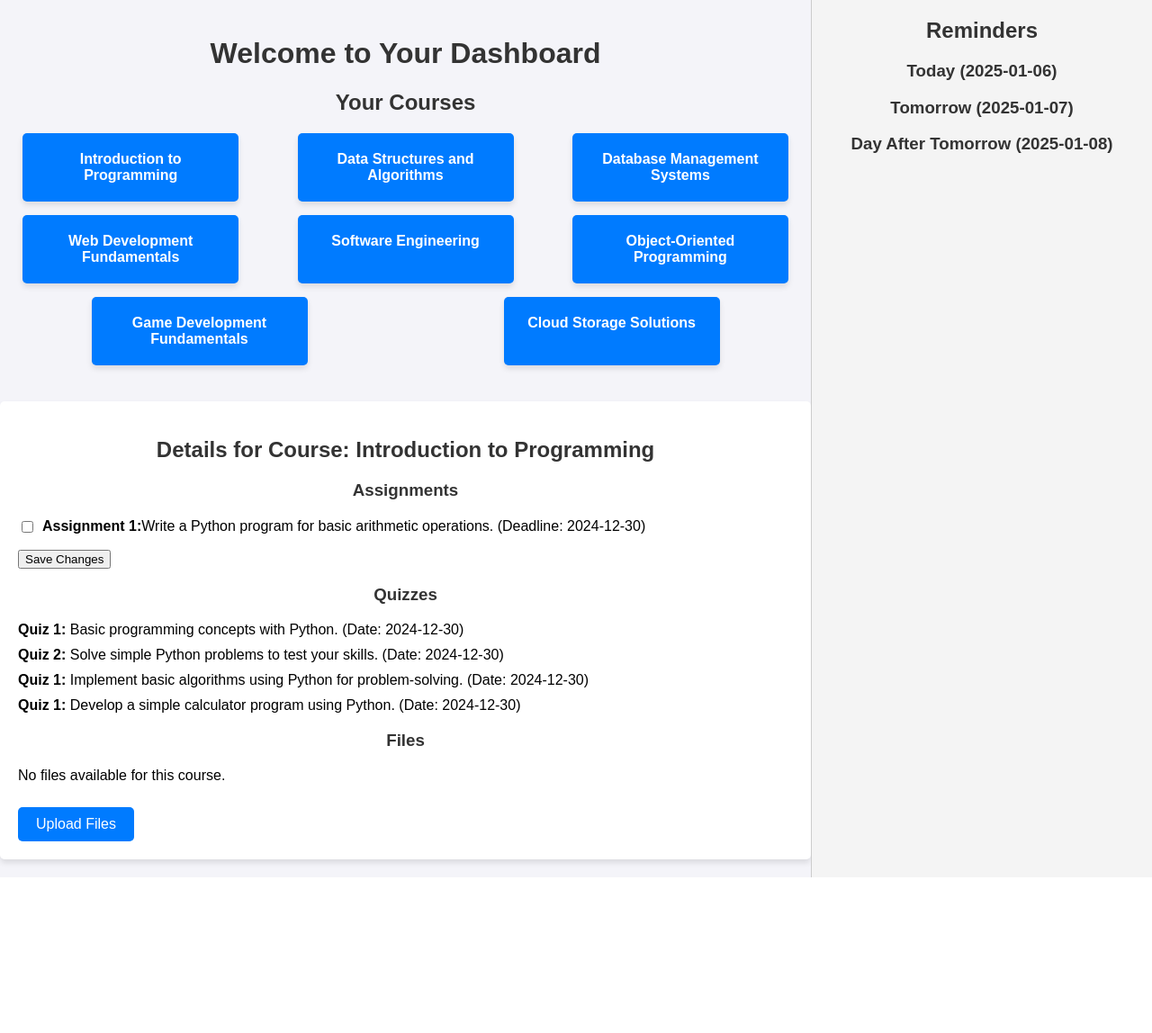
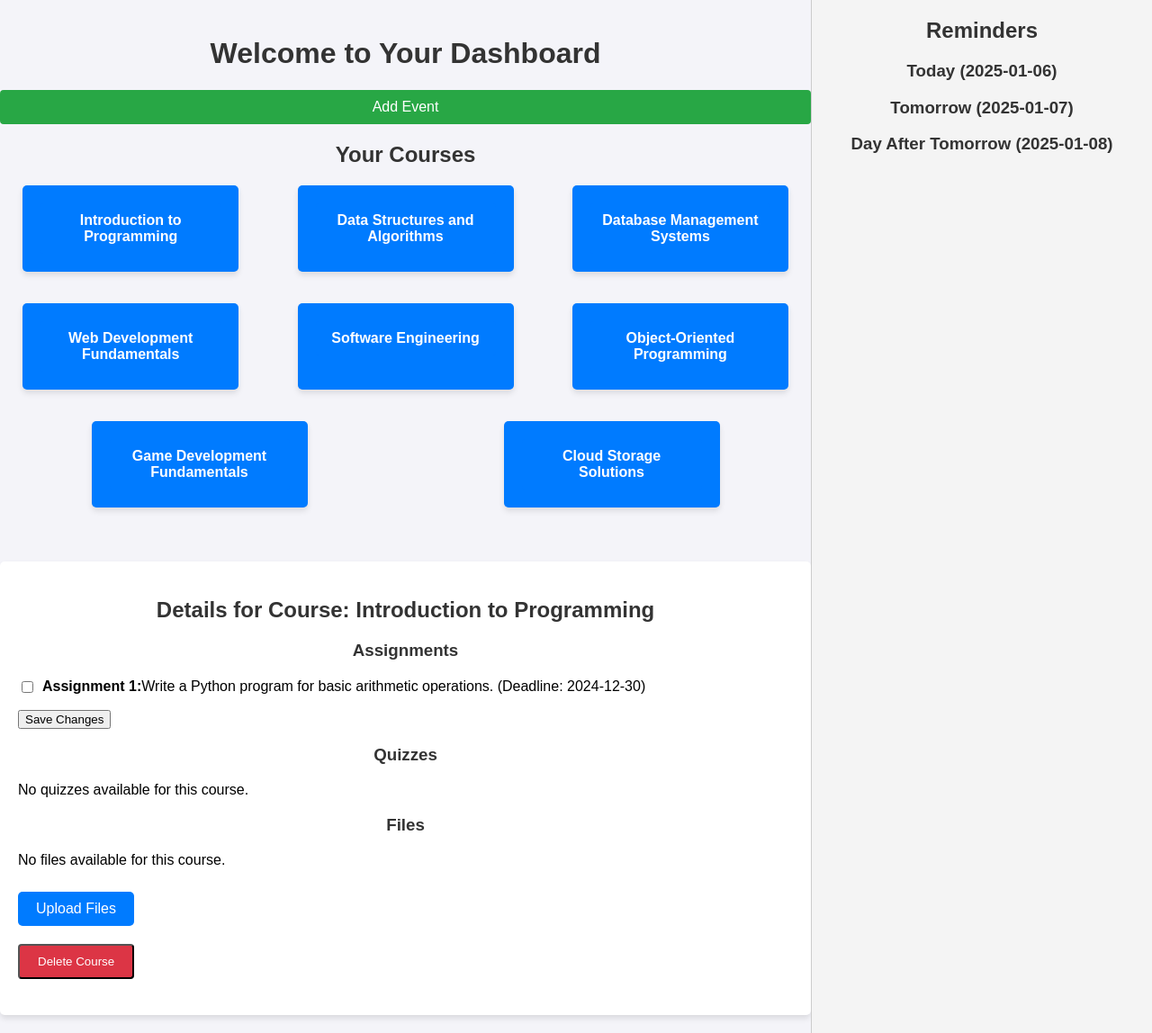
Before and after one commit to NeonAvid100/EduFlow, a PHP site: the page made by index.php in a window 1280 px wide. Shown: the whole page at 90% size. Before the commit the page ends 975 px from the top, so only its background shows below. Run offline with PHP 8.4, Linux system fonts and the light colour scheme; the visitor is signed in with stand-in values (Sample User, id 1); data comes from the database, SQL or seed files in the repository.

Commit message:
Add files via upload

```diff
--- a/index.php
+++ b/index.php
@@ -30,7 +30,18 @@ function getCourses($conn, $userId) {
     return $result->fetch_all(MYSQLI_ASSOC);
 }
 
+function deletePastQuizzes($conn) {
+    $currentDate = date('Y-m-d');
+    $stmt = $conn->prepare("DELETE FROM quiz WHERE q_date < ?");
+    $stmt->bind_param("s", $currentDate);
+    $stmt->execute();
+}
+
 // Fetch assignments, quizzes, and files for a specific course
+if (isset($_GET['course_name'])) {
+    $courseName = $_GET['course_name'];
+
+    // Fetch course details
     function getCourseDetails($conn, $courseName, $userId) {
         $details = [];
 
@@ -43,10 +54,12 @@ function getCourseDetails($conn, $courseName, $userId) {
         $stmt->close();
 
         // Fetch quizzes
-    $stmt = $conn->prepare("SELECT q_title, q_description, q_date FROM quiz WHERE c_name = ? AND user_id = ?");
-    $stmt->bind_param("si", $courseName, $userId);
+        $currentDate = date('Y-m-d');
+        $stmt = $conn->prepare("SELECT q_title, q_description, q_date FROM quiz WHERE c_name = ? AND user_id = ? AND q_date >= ?");
+        $stmt->bind_param("sis", $courseName, $userId, $currentDate);
         $stmt->execute();
         $details['quizzes'] = $stmt->get_result()->fetch_all(MYSQLI_ASSOC);
+        $stmt->close();
 
         // Fetch files
         $stmt = $conn->prepare("SELECT title, file_name, file_type, file_size, file_path FROM file_storage WHERE c_name = ? AND id = ?");
@@ -55,6 +68,29 @@ function getCourseDetails($conn, $courseName, $userId) {
         $details['files'] = $stmt->get_result()->fetch_all(MYSQLI_ASSOC);
 
         return $details;
+    }
+
+    $courseDetails = getCourseDetails($conn, $courseName, $userId);
+
+    // Handle course deletion
+    if (isset($_POST['delete_course'])) {
+        $stmt = $conn->prepare("DELETE FROM assignment WHERE c_name = ?");
+        $stmt->bind_param("s", $courseName);
+        $stmt->execute();
+        $stmt->close();
+
+        $stmt = $conn->prepare("DELETE FROM quiz WHERE c_name = ?");
+        $stmt->bind_param("s", $courseName);
+        $stmt->execute();
+        $stmt->close();
+
+        $stmt = $conn->prepare("DELETE FROM course WHERE c_name = ?");
+        $stmt->bind_param("s", $courseName);
+        $stmt->execute();
+        $stmt->close();
+
+        echo "<script>alert('Course and related assignments and quizzes deleted successfully!'); window.location.href='index.php';</script>";
+    }
 }
 
 $courses = getCourses($conn, $userId);
@@ -144,12 +180,54 @@ $dayAfterTomorrowTasks = getAssignmentsAndQuizzes($conn, $userId, $dayAfterTomor
         .assignments input[type="checkbox"] {
             margin-right: 10px;
         }
+        .course-box {
+            margin-bottom: 20px;
+        }
+        .course-box a {
+            display: block;
+            padding: 10px;
+            background-color: #007BFF;
+            color: #fff;
+            text-decoration: none;
+            border-radius: 4px;
+            text-align: center;
+        }
+        .course-box a:hover {
+            background-color: #0056b3;
+        }
+        .add-event-button {
+            display: block;
+            margin: 20px 0;
+            padding: 10px 20px;
+            background-color: #28a745;
+            color: #fff;
+            text-decoration: none;
+            border-radius: 4px;
+            text-align: center;
+        }
+        .add-event-button:hover {
+            background-color: #218838;
+        }
+        .delete-button {
+            display: block;
+            margin: 20px 0;
+            padding: 10px 20px;
+            background-color: #dc3545;
+            color: #fff;
+            text-decoration: none;
+            border-radius: 4px;
+            text-align: center;
+        }
+        .delete-button:hover {
+            background-color: #c82333;
+        }
     </style>
     <link rel="stylesheet" href="styles.css">
 </head>
 <body>
     <div class="container">
         <h1>Welcome to Your Dashboard</h1>
+        <a href="addEvent.php" class="add-event-button">Add Event</a>
         <div class="courses">
             <h2>Your Courses</h2>
             <div class="course-list">
@@ -218,6 +296,9 @@ $dayAfterTomorrowTasks = getAssignmentsAndQuizzes($conn, $userId, $dayAfterTomor
                 <?php endif; ?>
                 <a href="upload.php" class="upload-button">Upload Files</a>
             </div>
+            <form method="POST">
+                <button type="submit" name="delete_course" class="delete-button">Delete Course</button>
+            </form>
         </div>
         <?php endif; ?>
     </div>
```
Lines whose indentation alone changed are shown as unchanged.
